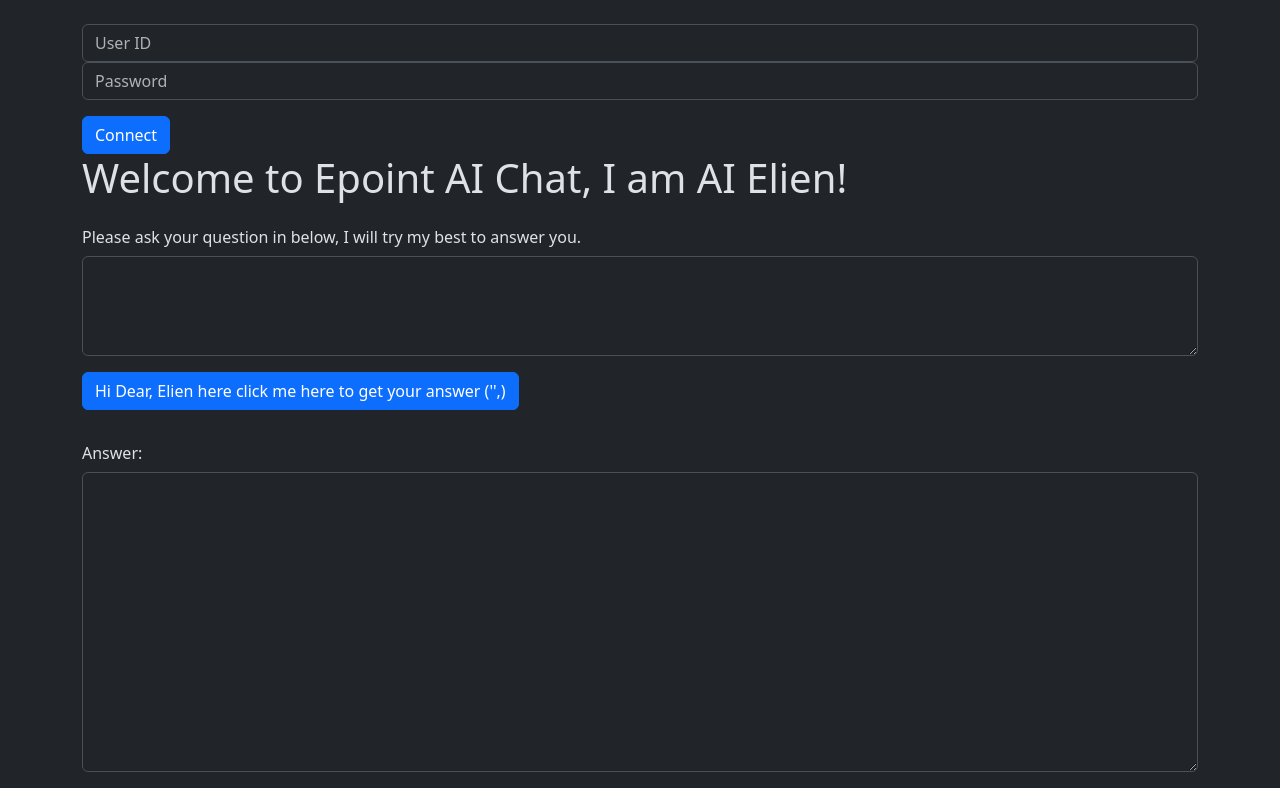
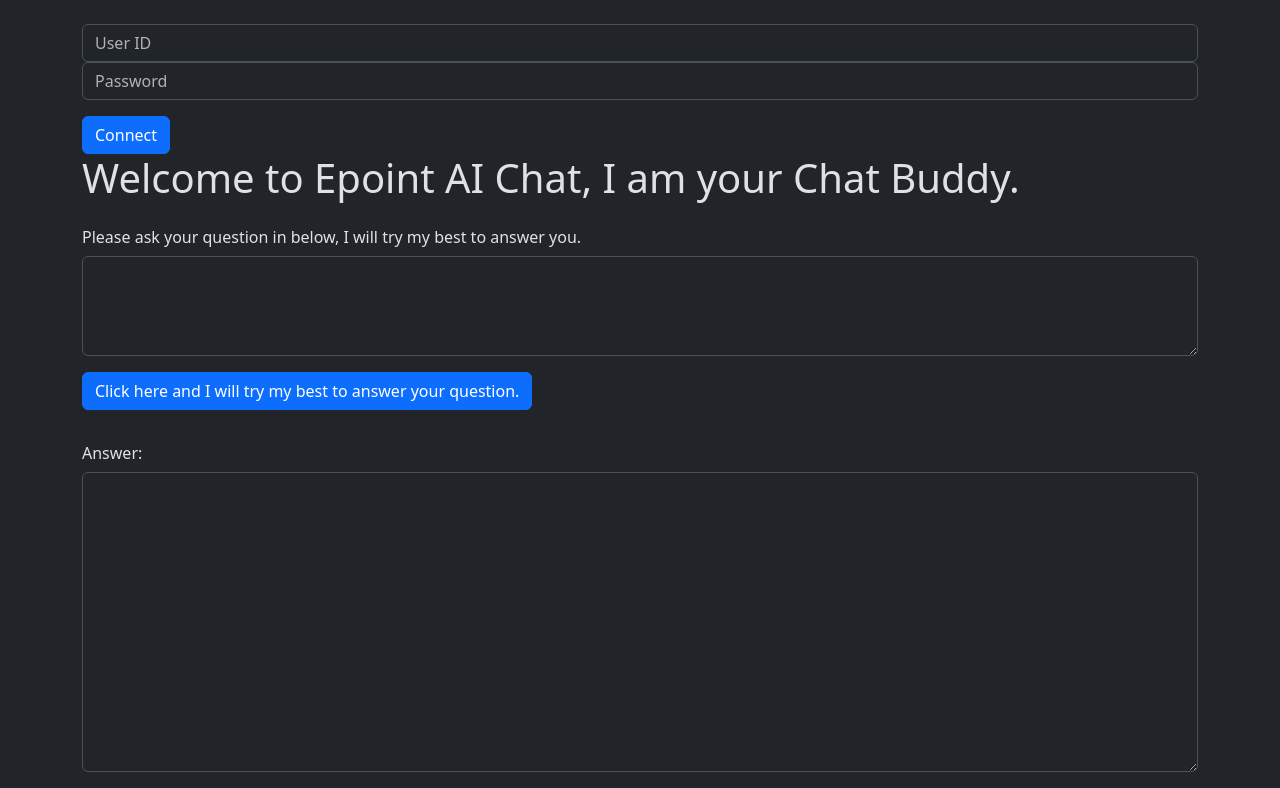
Before and after one commit to HolmasCool/flaskec2, a Flask app: page / in a window 1280 px wide. Shown: the part 76-864 px from the top of the page. Run offline with Flask 3, Linux system fonts and the light colour scheme; data that the repository does not hold is empty; parts of the project's set-up code (start-up, migrations or seed data) failed here and were passed over.

Commit message:
update button caption

```diff
--- a/app.py
+++ b/app.py
@@ -32,7 +32,9 @@ app.config['SQLACHEMY_TRACK_MODIFICATION'] = os.getenv("SQLACHEMY_TRACK_MODIFICA
 db = SQLAlchemy(app)
 app.config["SESSION_PERMANENT"] = False
 app.config["SESSION_TYPE"] = "filesystem"
-app.secret_key = "somethingsunique"
+app.secret_key = os.getenv("SECRET_KEY")
+app.permanent_session_lifetime = datetime.timedelta(minutes=10)
+
 # session.init_app(app)
 
 
@@ -113,8 +115,8 @@ def connect():
     scurrentstring = ESSU_id.upper() + nowdt
 
     rgencode = get_webtoken(scurrentstring, password)
-    print(webtoken)
-    print(rgencode)
+    # print(webtoken)
+    # print(rgencode)
     if webtoken == rgencode:
         essusucc_login = True
     else:
@@ -135,8 +137,10 @@ def connect():
                 return redirect(url_for('index', errmsg=errmsg))
 
     if essusucc_login == True:
+        username=''
         print(essusucc_login)
-        session["name"] = request.form.get(request.form.get('User_ID'))
+        session["user"] = request.form.get(request.form.get('User_ID'))
+        username =request.form.get(request.form.get('User_ID'))
         return redirect(url_for('index'))
 
 
--- a/templates/index.html
+++ b/templates/index.html
@@ -41,7 +41,7 @@
     </form>
 
     <form action="{{url_for('insert_question')}}" method="POST">
-        <h1>Welcome to Epoint AI Chat, I am AI Elien! </h1>
+        <h1>Welcome to Epoint AI Chat, I am your Chat Buddy. </h1>
         <p></p>
 
         <!--        <div class="form-floating mb-3">-->
@@ -70,7 +70,8 @@
                 answer you.</label>
             <textarea class="form-control" name="question" id="question-text" required="1" style="height: 100px">{{openaiquestion}}</textarea>
             <p></p>
-            <button type="submit" class="btn btn-primary">Hi Dear, Elien here click me here to get your answer ('',)
+<!--            <button type="submit" class="btn btn-primary">Hi Dear{{username}}, Elien here click me here to get your answer ('',)-->
+            <button type="submit" class="btn btn-primary">Click here and I will try my best to answer your question.
             </button>
         </div>
 
@@ -103,6 +104,11 @@
 </div>
 
 <script>
+var myHiddenValue = document.getElementById("ESSU_id").value;
+document.getElementById("myDisplayElement").innerHTML = "The value of the hidden field is: " + myHiddenValue;
+</script>
+
+<script>
     function chkuserid(val) {
         var userid = val;
         var otp_publickey = " ";
```
Also changed, not shown: index.json (+1 -1 lines).
